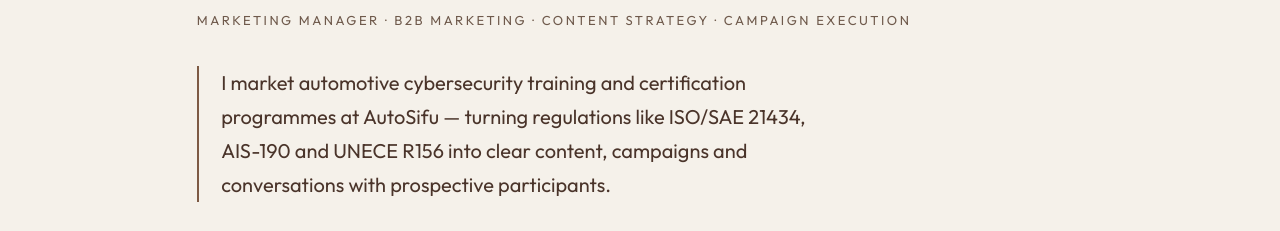
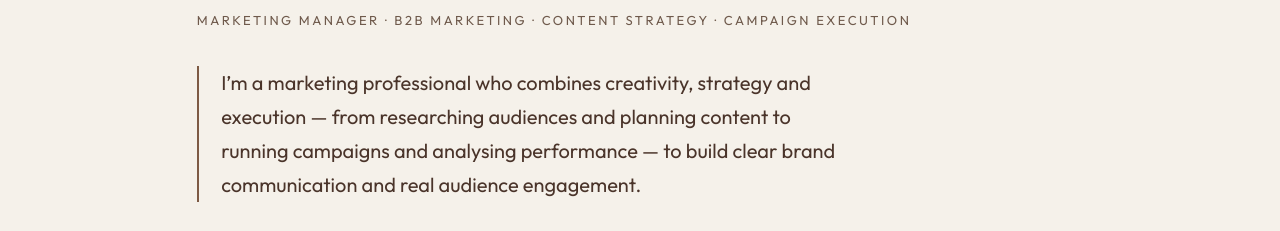
Before and after one commit to sayedaalia/portfolio, a plain HTML site: page index.html in a window 1280 px wide. Shown: the part 548-779 px from the top of the page. Drawn offline with nearby package versions, Linux system fonts and the light colour scheme; a web font is replaced by a local one.

Commit message:
Hero: general marketing positioning

```diff
--- a/index.html
+++ b/index.html
@@ -72,7 +72,7 @@ footer{margin-top:7rem;padding:2rem 6vw;border-top:1px solid var(--border);font-
   <div class="label">Portfolio 2026</div>
   <h1>Sayed<em>Aalia Shah</em></h1>
   <div class="role">Marketing Manager · B2B Marketing · Content Strategy · Campaign Execution</div>
-  <p class="lead">I market automotive cybersecurity training and certification programmes at AutoSifu — turning regulations like ISO/SAE 21434, AIS-190 and UNECE R156 into clear content, campaigns and conversations with prospective participants.</p>
+  <p class="lead">I’m a marketing professional who combines creativity, strategy and execution — from researching audiences and planning content to running campaigns and analysing performance — to build clear brand communication and real audience engagement.</p>
   <div class="pills"><a class="pill" href="mailto:sayedaalia12@gmail.com">Email</a><a class="pill" href="https://www.linkedin.com/in/sayed-aalia-shah-0a1bb5389" target="_blank" rel="noopener">LinkedIn</a><a class="pill" href="https://drive.google.com/file/d/1VxW4Yw5xU1_CxyOa2QZjvfIThHNwCr7q/view?usp=drive_link" target="_blank" rel="noopener">Resume</a></div>
 </header>
 
```
